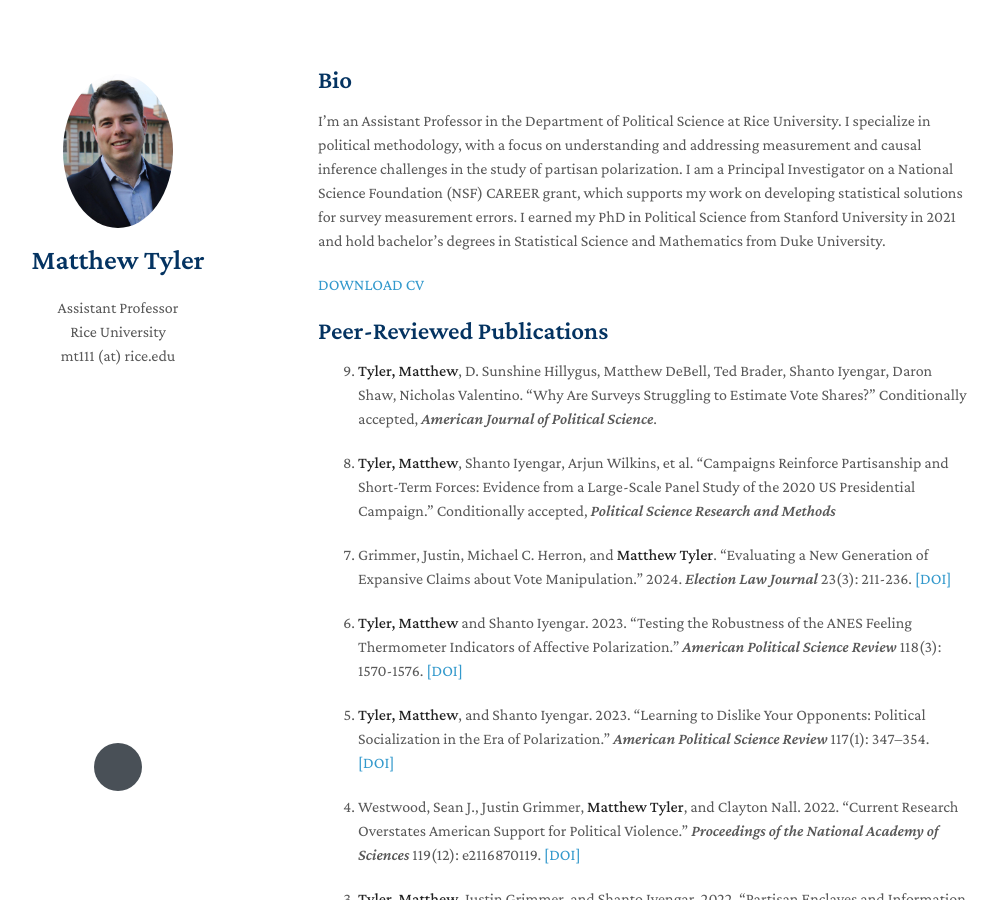
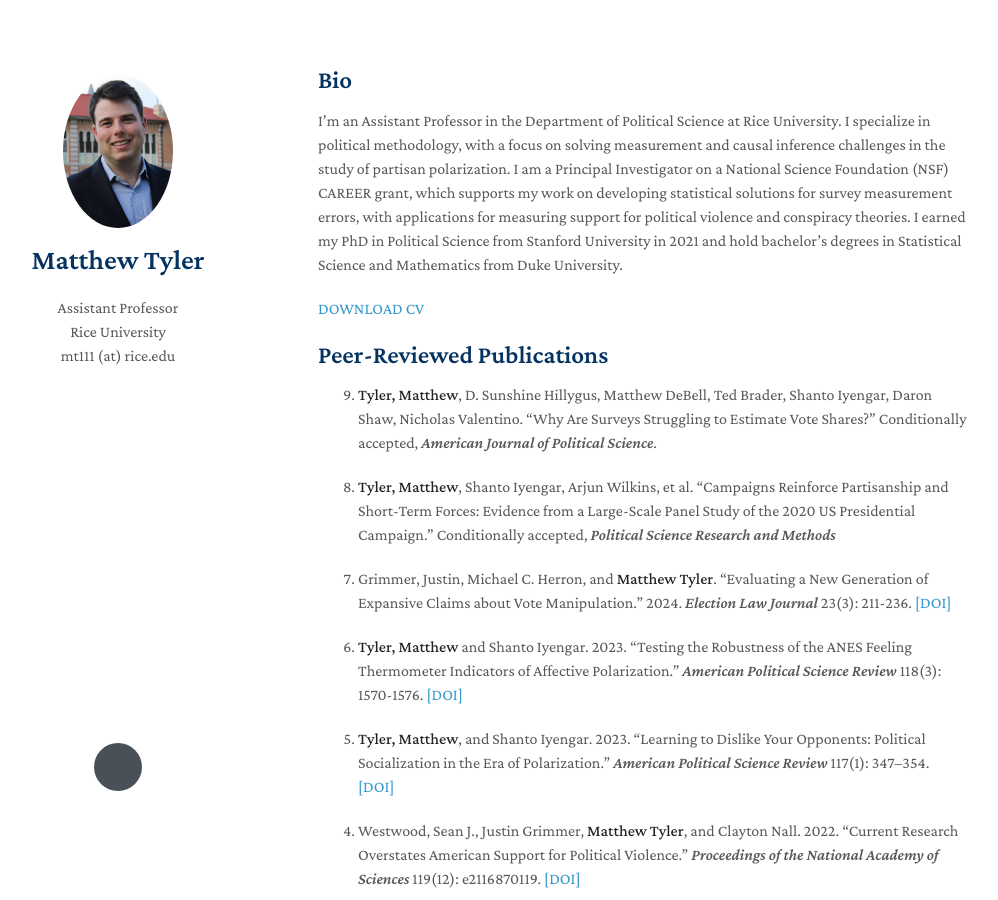
Before and after one commit to matthewtyler/matthewtyler.github.io, a Jekyll site: the page built from index.md, in a window 1280 px wide and 900 px high. Shown: the whole window, without its empty margins (152-1150 px from the left). Built offline with Jekyll 4.4.1, drawn with Linux system fonts in a browser that asks for light colours; nearby versions of some CDN libraries; a style sheet for code colours, icons or effects is not loaded; our own code applies the rules of GitHub Pages for plain Markdown files.

Commit message:
Update index.md

```diff
--- a/index.md
+++ b/index.md
@@ -4,7 +4,7 @@ layout: homepage
 
 ## Bio
 
-I'm an Assistant Professor in the Department of Political Science at Rice University. I specialize in political methodology, with a focus on understanding and addressing measurement and causal inference challenges in the study of partisan polarization. I am a Principal Investigator on a National Science Foundation (NSF) CAREER grant, which supports my work on developing statistical solutions for survey measurement errors. I earned my PhD in Political Science from Stanford University in 2021 and hold bachelor's degrees in Statistical Science and Mathematics from Duke University.
+I'm an Assistant Professor in the Department of Political Science at Rice University. I specialize in political methodology, with a focus on solving measurement and causal inference challenges in the study of partisan polarization. I am a Principal Investigator on a National Science Foundation (NSF) CAREER grant, which supports my work on developing statistical solutions for survey measurement errors, with applications for measuring support for political violence and conspiracy theories. I earned my PhD in Political Science from Stanford University in 2021 and hold bachelor's degrees in Statistical Science and Mathematics from Duke University.
 
 [DOWNLOAD CV](https://www.dropbox.com/s/sm0pfjekpzdykd7/CV.pdf?dl=0)
 
```
